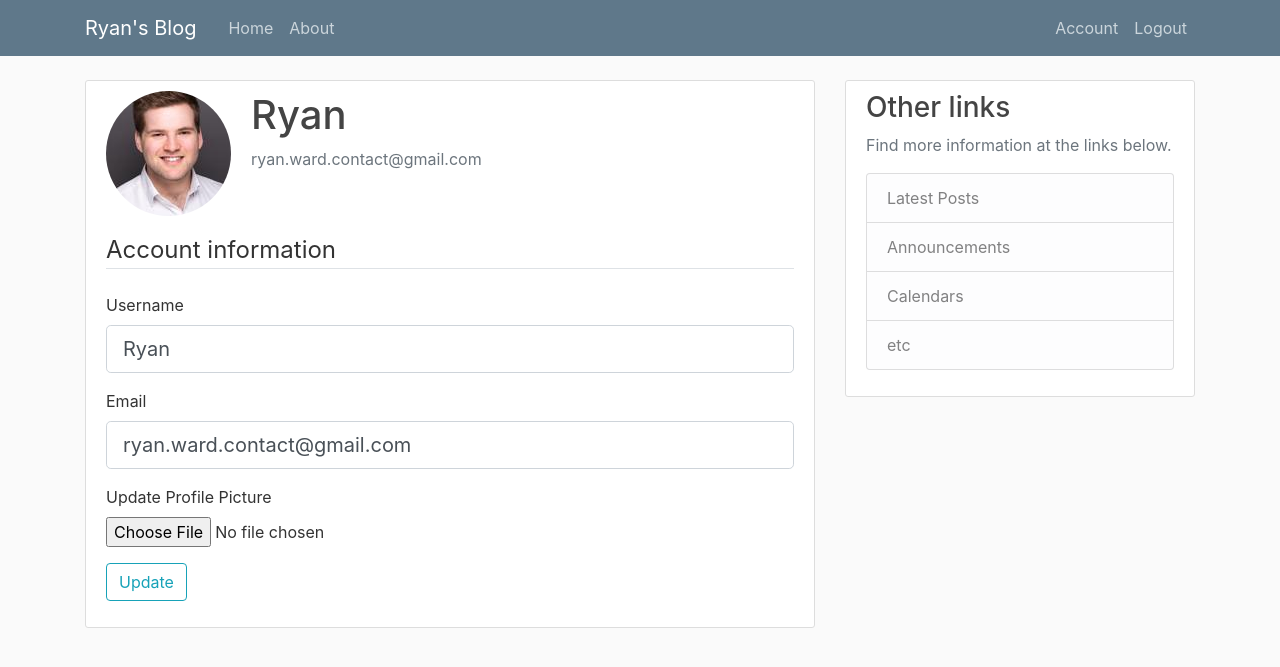
After one commit to SimWard/flask-blog, a Flask app: page /account in a window 1280 px wide. The commit adds this page. Shown: the top 667 px of the page. Run offline with Flask 2, Linux system fonts and the light colour scheme; a user stored in the database is signed in; some libraries are stand-ins or nearby versions.

Commit message:
Finished most of the user management.

```diff
--- a/flaskblog/__init__.py
+++ b/flaskblog/__init__.py
@@ -1,10 +1,16 @@
 from flask import Flask
 from flask_sqlalchemy import SQLAlchemy
+from flask_bcrypt import Bcrypt
+from flask_login import LoginManager
 
 app = Flask(__name__)
 # generated with secrets.token_hex(16)
 app.config['SECRET_KEY'] = '54a4fb91181f930961e26797a6314e43'
 app.config['SQLALCHEMY_DATABASE_URI'] = 'sqlite:///site.db'
 db = SQLAlchemy(app)
+bcrypt = Bcrypt(app)
+login_manager = LoginManager(app)
+login_manager.login_view = 'login'
+login_manager.login_message_category = 'info'
 
 from flaskblog import routes
--- a/flaskblog/forms.py
+++ b/flaskblog/forms.py
@@ -1,6 +1,9 @@
 from flask_wtf import FlaskForm
+from flask_wtf.file import FileField, FileAllowed
+from flask_login import current_user
 from wtforms import StringField, PasswordField, SubmitField, BooleanField
-from wtforms.validators import DataRequired, Length, Email, EqualTo
+from wtforms.validators import DataRequired, Length, Email, EqualTo, ValidationError
+from flaskblog.models import User
 
 
 class RegistrationForm(FlaskForm):
@@ -18,6 +21,16 @@ class RegistrationForm(FlaskForm):
                                         EqualTo('password')])
     submit = SubmitField('Register')
 
+    def validate_username(self, username):
+        user = User.query.filter_by(username=username.data).first()
+        if user:
+            raise ValidationError('Username already exists. Choose a different username.')
+
+    def validate_email(self, email):
+        email = User.query.filter_by(email=email.data).first()
+        if email:
+            raise ValidationError('Email already exists. Choose a different email.')
+
 
 class LoginForm(FlaskForm):
     email = StringField('Email',
@@ -27,3 +40,28 @@ class LoginForm(FlaskForm):
                              validators=[DataRequired()])
     remember = BooleanField('Remember Me')
     submit = SubmitField('Login')
+
+
+class UpdateAccountForm(FlaskForm):
+    username = StringField('Username',
+                           validators=[
+                               DataRequired(),
+                               Length(min=2, max=20)])
+    email = StringField('Email',
+                        validators=[DataRequired(),
+                                    Email()])
+    profile_img = FileField('Update Profile Picture',
+                            validators=[FileAllowed(['jpg', 'jpeg', 'png'])])
+    submit = SubmitField('Update')
+
+    def validate_username(self, username):
+        if username.data != current_user.username:
+            user = User.query.filter_by(username=username.data).first()
+            if user:
+                raise ValidationError('Username already exists. Choose a different email.')
+
+    def validate_email(self, email):
+        if email.data != current_user.email:
+            user = User.query.filter_by(email=email.data).first()
+            if user:
+                raise ValidationError('Email already exists. Choose a different email.')
--- a/flaskblog/routes.py
+++ b/flaskblog/routes.py
@@ -1,8 +1,11 @@
-from flask import render_template, url_for, flash, redirect
-from flaskblog import app
-from flaskblog.forms import RegistrationForm, LoginForm
+import os
+import secrets
+from PIL import Image
+from flask import render_template, url_for, flash, redirect, request
+from flaskblog import app, db, bcrypt
+from flaskblog.forms import RegistrationForm, LoginForm, UpdateAccountForm
 from flaskblog.models import User, Post
-
+from flask_login import login_user, current_user, logout_user, login_required
 
 posts = [
     {
@@ -33,20 +36,77 @@ def about():
 
 @app.route("/register", methods=['GET', 'POST'])
 def register():
+    if current_user.is_authenticated:
+        flash('You are already a registered user', 'info')
+        return redirect(url_for('home'))
     form = RegistrationForm()
     if form.validate_on_submit():
-        flash(f'Account created for {form.username.data}!', 'success')
-        return redirect(url_for('home'))
+        hashed_pw = bcrypt.generate_password_hash(form.password.data).decode('utf-8')
+        user = User(username=form.username.data,
+                    email=form.email.data,
+                    password=hashed_pw)
+        db.session.add(user)
+        db.session.commit()
+        flash(f'Account created for {form.username.data}! Please login.', 'success')
+        return redirect(url_for('login'))
     return render_template('register.html', title='Register', form=form)
 
 
 @app.route("/login", methods=["GET", "POST"])
 def login():
+    if current_user.is_authenticated:
+        flash('You are already logged in', 'info')
+        return redirect(url_for('home'))
     form = LoginForm()
     if form.validate_on_submit():
-        if form.email.data == 'admin@blog.com' and form.password.data == 'password':
+        user = User.query.filter_by(email=form.email.data).first()
+        if user and bcrypt.check_password_hash(user.password, form.password.data):
+            login_user(user, remember=form.remember.data)
+            next_page = request.args.get('next')
             flash('You have been logged in!', 'success')
-            return redirect(url_for('home'))
+            return redirect(next_page) if next_page else redirect(url_for('home'))
         else:
             flash('Login unsuccessful. Please check credentials', 'danger')
     return render_template('login.html', title='Login', form=form)
+
+
+@app.route("/logout")
+def logout():
+    logout_user()
+    flash('You have been logged out', 'info')
+    return redirect(url_for('home'))
+
+
+def save_picture(form_picture):
+    random_hex = secrets.token_hex(8)
+    _, f_ext = os.path.splitext(form_picture.filename)
+    picture_fn = random_hex + f_ext
+    picture_path = os.path.join(app.root_path, 'static/profile_pics', picture_fn)
+
+    output_size = (125, 125)
+    i = Image.open(form_picture)
+    i.thumbnail(output_size)
+    i.save(picture_path)
+    # Potentially write some code to delete previous profile pic
+    return picture_fn
+
+
+@app.route("/account", methods=['GET', 'POST'])
+@login_required
+def account():
+    form = UpdateAccountForm()
+    if form.validate_on_submit():
+        if form.profile_img.data:
+            picture_file = save_picture(form.profile_img.data)
+            current_user.image_file = picture_file
+        current_user.username = form.username.data
+        current_user.email = form.email.data
+        db.session.commit()
+        flash('Your account has been updated!', 'success')
+        return redirect(url_for('account'))
+    elif request.method == 'GET':
+        form.username.data = current_user.username
+        form.email.data = current_user.email
+    image_file = url_for('static', filename='profile_pics/' + current_user.image_file)
+    return render_template('account.html', title='Account',
+                           image_file=image_file, form=form)
--- /dev/null
+++ b/flaskblog/templates/account.html
@@ -0,0 +1,56 @@
+{% extends "layout.html" %}
+{% block content %}
+    <div class="content-section">
+        <div class="media">
+            <img class="rounded-circle account-img" src="{{ image_file }}">
+            <div class="media-body">
+                <h2 class="account-heading">{{ current_user.username }}</h2>
+                <p class="text-secondary">{{ current_user.email }}</p>
+            </div>
+        </div>
+      <form method="POST" action = "", enctype="multipart/form-data">
+        {{ form.hidden_tag() }}
+        <fieldset class="form-group">
+          <legend class="border-bottom mb-4">Account information</legend>
+          <div class="form-group">
+            {{ form.username.label(class="form-control-label") }}
+            {% if form.username.errors %}
+              {{ form.username(class="form-control form-control-lg is-invalid") }}
+                <div class="invalid-feedback">
+                  {% for error in form.username.errors %}
+                    <span>{{ error }}</span>
+                  {% endfor %}
+                </div>
+            {% else %}
+              {{ form.username(class="form-control form-control-lg") }}
+            {% endif %}
+          </div>
+          <div class="form-group">
+            {{ form.email.label(class="form-control-label") }}
+            {% if form.email.errors %}
+              {{ form.email(class="form-control form-control-lg is-invalid") }}
+                <div class="invalid-feedback">
+                  {% for error in form.email.errors %}
+                    <span>{{ error }}</span>
+                  {% endfor %}
+                </div>
+            {% else %}
+              {{ form.email(class="form-control form-control-lg") }}
+            {% endif %}
+          </div>
+          <div class="form group">
+            {{ form.profile_img.label() }}
+            {{ form.profile_img(class="form-control-file") }}
+            {% if form.profile_img.errors %}
+                {% for error in form.profile_img.errors %}
+                    <span class="text-danger">{{ error }}</span></br>
+                {% endfor %}
+            {% endif %}
+            </div>
+        </fieldset>
+        <div class="form-group">
+          {{ form.submit(class="btn btn-outline-info") }}
+        </div>
+      </form>
+    </div>
+{% endblock content %}
--- a/flaskblog/templates/layout.html
+++ b/flaskblog/templates/layout.html
@@ -31,8 +31,13 @@
             </div>
             <!-- Navbar Right Side -->
             <div class="navbar-nav">
-              <a class="nav-item nav-link" href="{{ url_for('login') }}">Login</a>
-              <a class="nav-item nav-link" href="{{ url_for('register') }}">Register</a>
+              {% if current_user.is_authenticated %}
+                <a class="nav-item nav-link" href="{{ url_for('account') }}">Account</a>
+                <a class="nav-item nav-link" href="{{ url_for('logout') }}">Logout</a>
+              {% else %}
+                <a class="nav-item nav-link" href="{{ url_for('login') }}">Login</a>
+                <a class="nav-item nav-link" href="{{ url_for('register') }}">Register</a>
+              {% endif %}
             </div>
           </div>
         </div>
```
Also changed, not shown: flaskblog/models.py (+8 -2 lines), flaskblog/README.md, flaskblog/site.db, flaskblog/static/profile_pics/3fc597702d8591c7.jpg (added), flaskblog/static/profile_pics/default.jpg (added).
